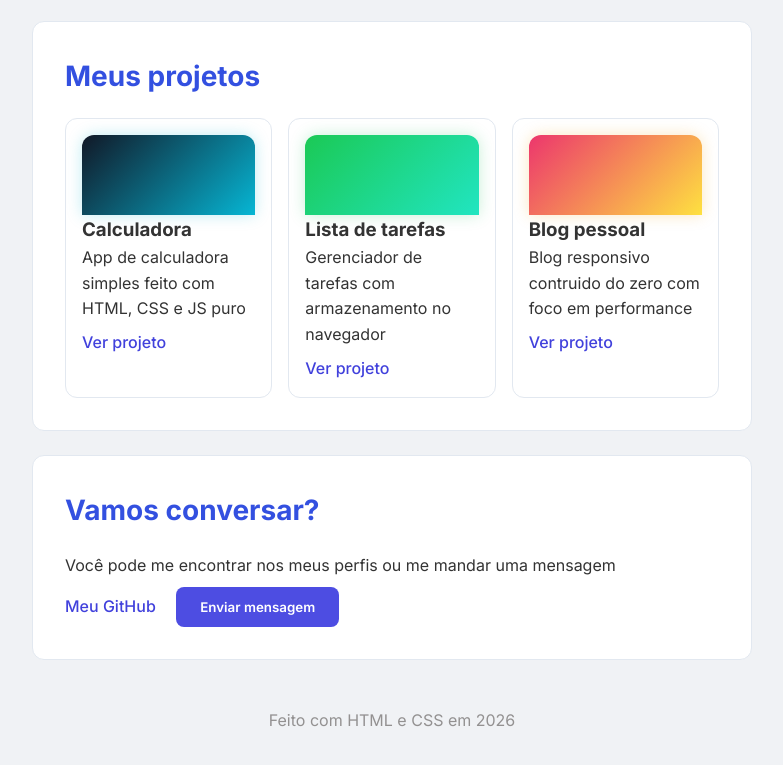
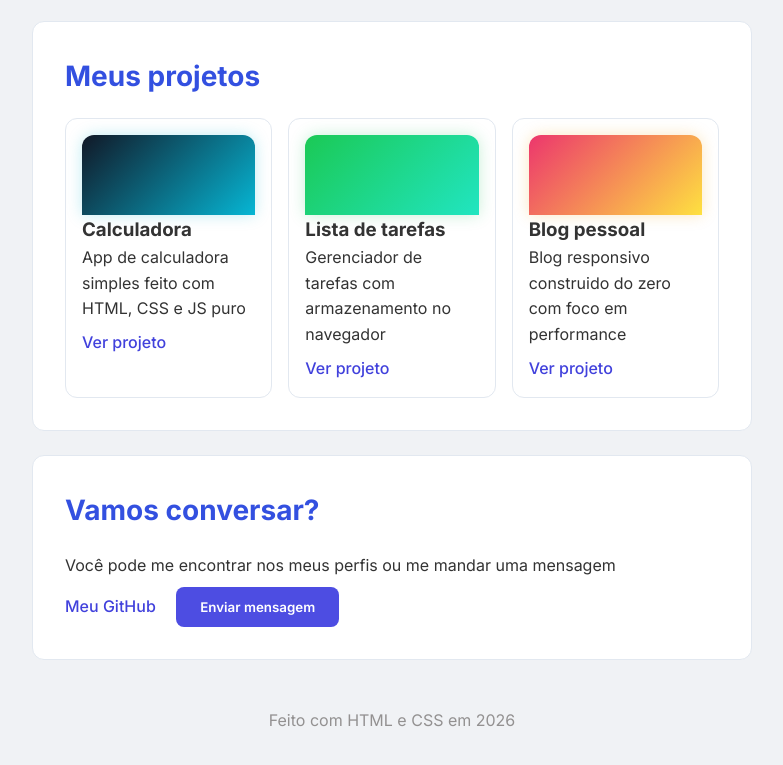
Before and after one commit to felipecolares94-arch/primeiro-site, a plain HTML site: page index.html in a window 1280 px wide. Shown: the part 725-1490 px from the top of the page, without its empty margins (248-1031 px from the left). Drawn offline with Linux system fonts and the light colour scheme.

Commit message:
Correção escrita

```diff
--- a/index.html
+++ b/index.html
@@ -58,7 +58,7 @@
         <article>
           <div class="projeto-imagem projeto-3"></div>
           <h3>Blog pessoal</h3>
-          <p>Blog responsivo contruido do zero com foco em performance</p>
+          <p>Blog responsivo construido do zero com foco em performance</p>
           <a href="#">Ver projeto</a>
         </article>
         </div>
```
